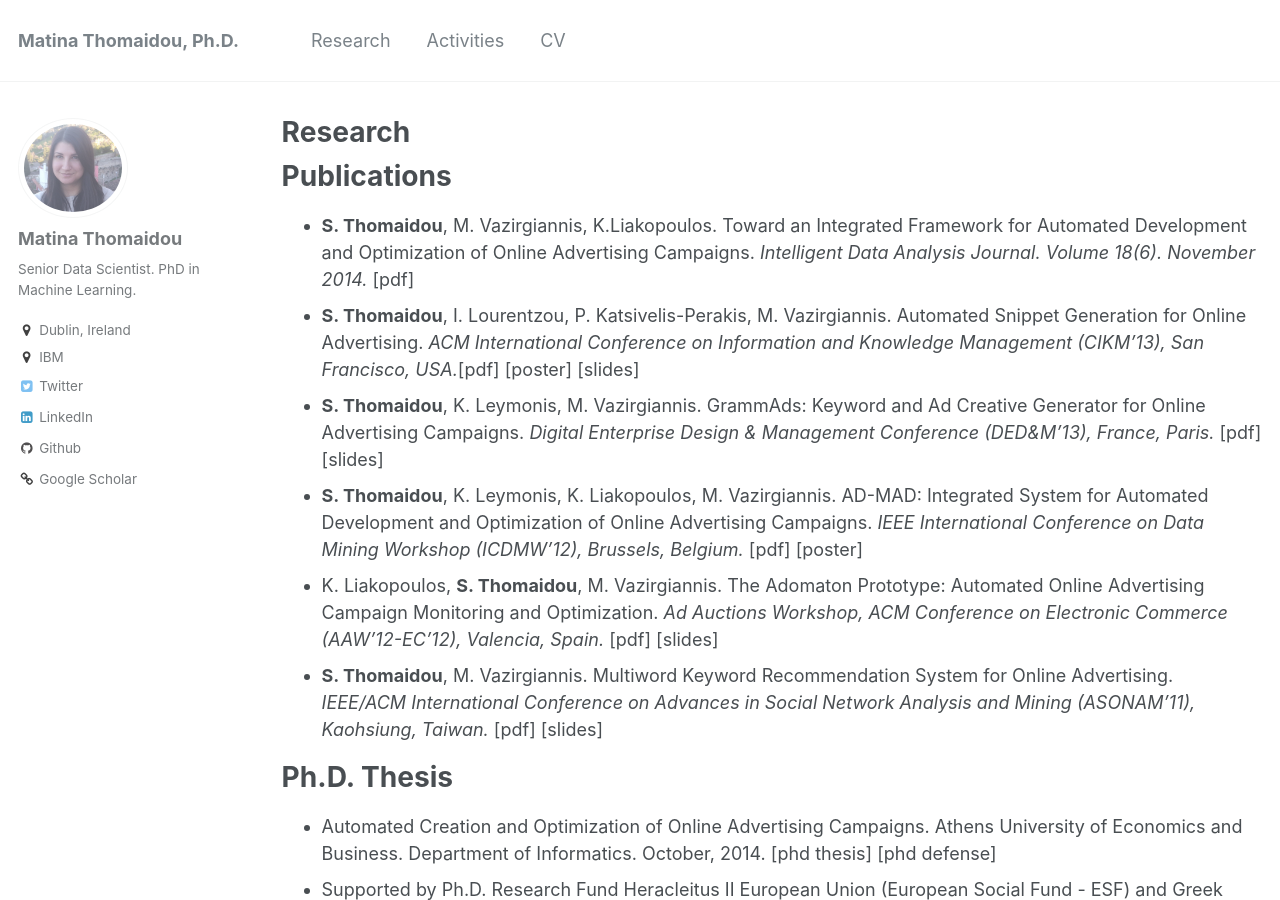
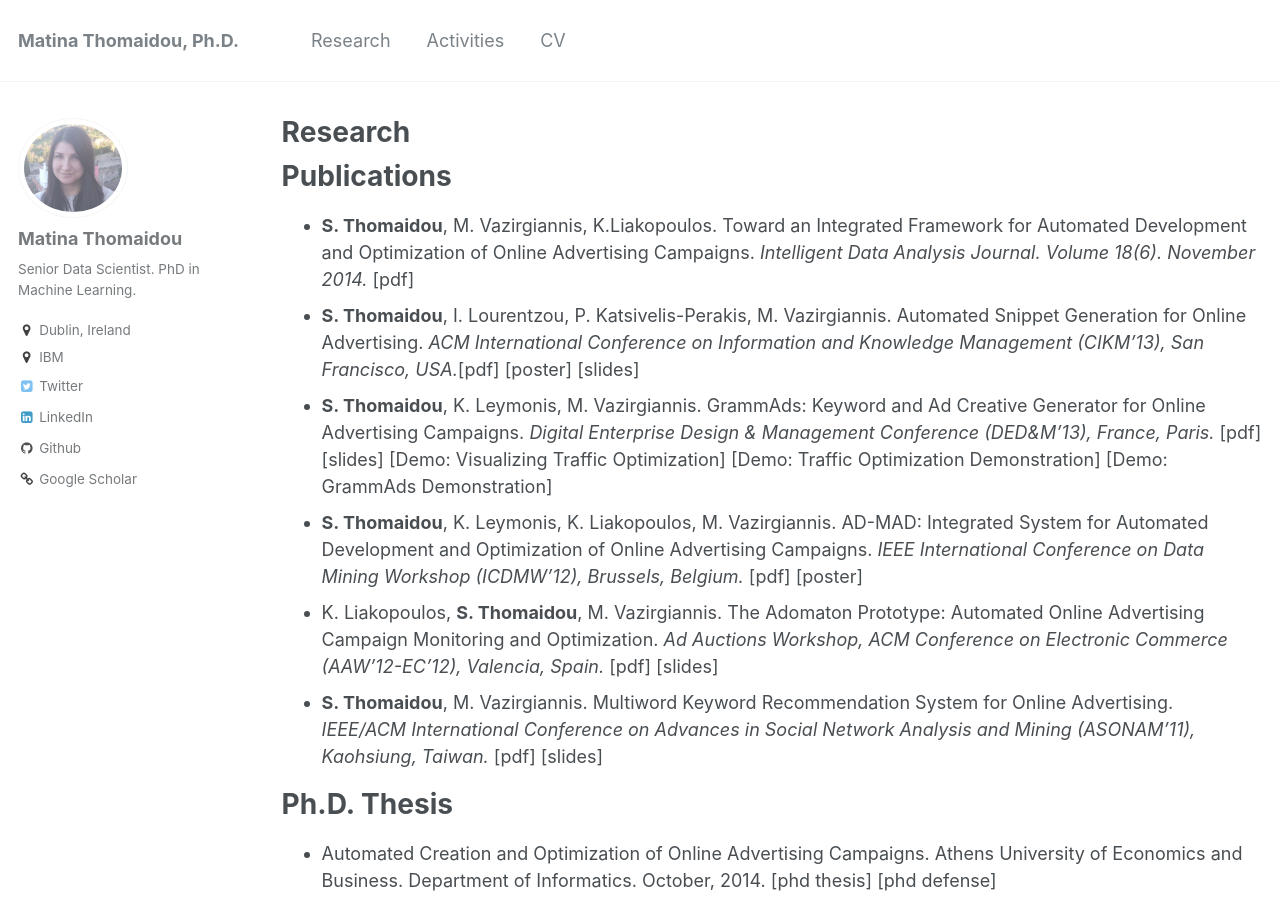
Before and after one commit to matinathomaidou/matinathomaidou.github.io, a Jekyll site: the page built from _pages/research.md, in a window 1280 px wide and 900 px high. Built offline with Jekyll 4.4.1, drawn with Linux system fonts in a browser that asks for light colours.

Commit message:
added demo videos
added demo videos

```diff
--- a/_pages/research.md
+++ b/_pages/research.md
@@ -17,6 +17,9 @@ Publications
 * <b>S. Thomaidou</b>, K. Leymonis, M. Vazirgiannis. GrammAds: Keyword and Ad Creative Generator for Online Advertising Campaigns. <i>Digital Enterprise Design & Management Conference (DED&M'13), France, Paris.</i>
 [[pdf]](https://matinathomaidou.github.io/files/dedm2013_thomaidou.pdf)
 [[slides]](https://matinathomaidou.github.io/files/DEDM2013_slides.pdf)
+[[Demo: Visualizing Traffic Optimization]](https://vimeo.com/55846155)
+[[Demo: Traffic Optimization Demonstration]](https://vimeo.com/55846086)
+[[Demo: GrammAds Demonstration]](https://vimeo.com/46645462)
 * <b>S. Thomaidou</b>, K. Leymonis, K. Liakopoulos, M. Vazirgiannis. AD-MAD: Integrated System for Automated Development and Optimization of Online Advertising Campaigns. <i>IEEE International Conference on Data Mining Workshop (ICDMW'12), Brussels, Belgium.</i>
 [[pdf]](https://matinathomaidou.github.io/files/ICDM12_Thomaidou_DemoD3.pdf)
 [[poster]](https://matinathomaidou.github.io/files/ICDM12_Thomaidou_PosterD3.pdf)
```
